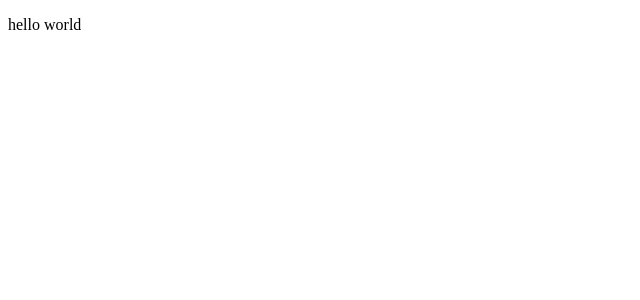
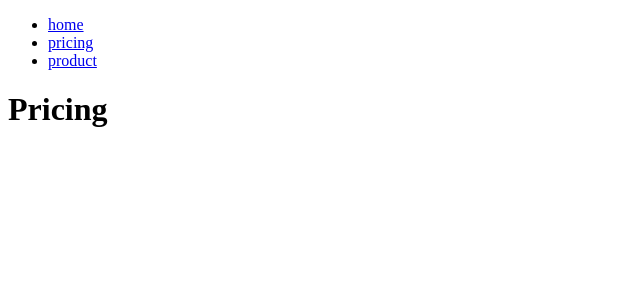
Before and after one commit to arentalb/react-practice-components, a React (Vite) app: page /pricing in a window 1280 px wide. Shown: the top 300 px of the page, without its empty margins (0-640 px from the left). Built offline with nearby package versions, Linux system fonts and the light colour scheme.

Commit message:
Create navigation

```diff
--- a/src/App.jsx
+++ b/src/App.jsx
@@ -1,5 +1,20 @@
+import { BrowserRouter, Route, Routes } from "react-router-dom";
+import { Product } from "./pages/Product.jsx";
+import { Pricing } from "./pages/Pricing.jsx";
+import { Home } from "./pages/Home.jsx";
+import { NotFound } from "./pages/NotFound.jsx";
+
 function App() {
-  return <p>hello world </p>;
+  return (
+    <BrowserRouter>
+      <Routes>
+        <Route path={""} element={<Home />} />
+        <Route path={"products"} element={<Product />} />
+        <Route path={"pricing"} element={<Pricing />} />
+        <Route path={"*"} element={<NotFound />} />
+      </Routes>
+    </BrowserRouter>
+  );
 }
 
 export default App;
--- /dev/null
+++ b/src/components/PageNav.jsx
@@ -0,0 +1,22 @@
+import { Link } from "react-router-dom";
+
+export function PageNav() {
+  return (
+    <nav>
+      <ul>
+        <li>
+          <Link to={""}>home</Link>
+        </li>
+        <li>
+          <Link to={"pricing"}>pricing</Link>
+        </li>
+        <li>
+          <Link to={"products"}>product</Link>
+        </li>
+        {/*<li>*/}
+        {/*  <NavLink to={"products"}>product</NavLink>*/}
+        {/*</li>*/}
+      </ul>
+    </nav>
+  );
+}
--- a/src/pages/Home.jsx
+++ b/src/pages/Home.jsx
@@ -1,3 +1,10 @@
+import { PageNav } from "../components/PageNav.jsx";
+
 export function Home() {
-  return <p>Home</p>;
+  return (
+    <div>
+      <PageNav />
+      <h1>Home</h1>
+    </div>
+  );
 }
--- /dev/null
+++ b/src/pages/NotFound.jsx
@@ -0,0 +1,10 @@
+import { PageNav } from "../components/PageNav.jsx";
+
+export function NotFound() {
+  return (
+    <div>
+      <PageNav />
+      <h1>NotFound</h1>
+    </div>
+  );
+}
--- a/src/pages/Pricing.jsx
+++ b/src/pages/Pricing.jsx
@@ -1,3 +1,10 @@
+import { PageNav } from "../components/PageNav.jsx";
+
 export function Pricing() {
-  return <p>Pricing</p>;
+  return (
+    <div>
+      <PageNav />
+      <h1>Pricing</h1>
+    </div>
+  );
 }
```
